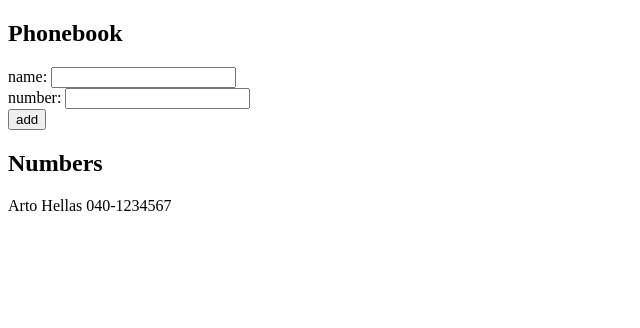
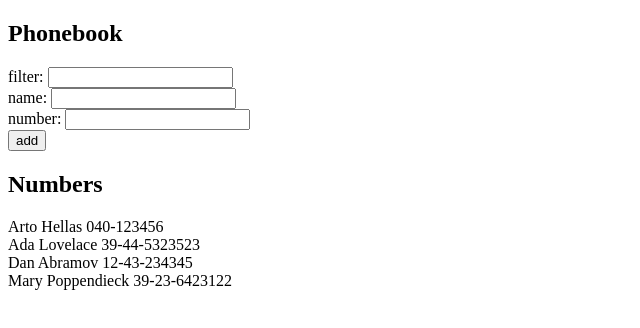
Before and after one commit to Polar8ear/Full-Stack-Open, a React (Create React App) app in the folder part2/phonebook/: page / in a window 1280 px wide. Shown: the top 328 px of the page, without its empty margins (0-640 px from the left). Built offline with nearby package versions, Linux system fonts and the light colour scheme.

Commit message:
Part 2.9*

```diff
--- a/part2/phonebook/src/App.js
+++ b/part2/phonebook/src/App.js
@@ -2,18 +2,21 @@ import React, { useState } from 'react'
 
 const App = () => {
   const [ persons, setPersons ] = useState([
-    { name: 'Arto Hellas' ,
-      number: '040-1234567'
-    }
+    { name: 'Arto Hellas', number: '040-123456' },
+    { name: 'Ada Lovelace', number: '39-44-5323523' },
+    { name: 'Dan Abramov', number: '12-43-234345' },
+    { name: 'Mary Poppendieck', number: '39-23-6423122' }
   ])
   const [ newName, setNewName ] = useState('')
   const [ newNumber, setNewNumber ] = useState('')
+  const [filter, setFilter] = useState('');
 
   const addNewPerson = (event) =>{
     event.preventDefault()
     if(!persons.some((person)=>newName===person.name)){
       setPersons(persons.concat({name:newName,number:newNumber}))
-      setNewName("");setNewNumber("")
+      setNewName("")
+      setNewNumber("")
     }
     else{
       window.alert(`${newName} is already added to the phonebook`)
@@ -28,9 +31,25 @@ const App = () => {
     )
   }
 
+  const personsToShow = !filter
+    ? persons
+    : persons.filter((person)=>{
+          return(
+            person.name.toUpperCase().includes(filter.toUpperCase())
+          )
+        }
+      )
+
+
   return (
     <div>
       <h2>Phonebook</h2>
+
+      <form>
+        <div>
+            filter: <input value={filter} onChange={(event)=>setFilter(event.target.value)} />
+        </div>
+      </form>
 
       <form onSubmit={addNewPerson}>
         <div>
@@ -46,7 +65,8 @@ const App = () => {
       </form>
 
       <h2>Numbers</h2>
-      {persons.map(showDetails)}
+      {console.log(personsToShow)}
+      {personsToShow.map(showDetails)}
 
     </div>
   )
```
